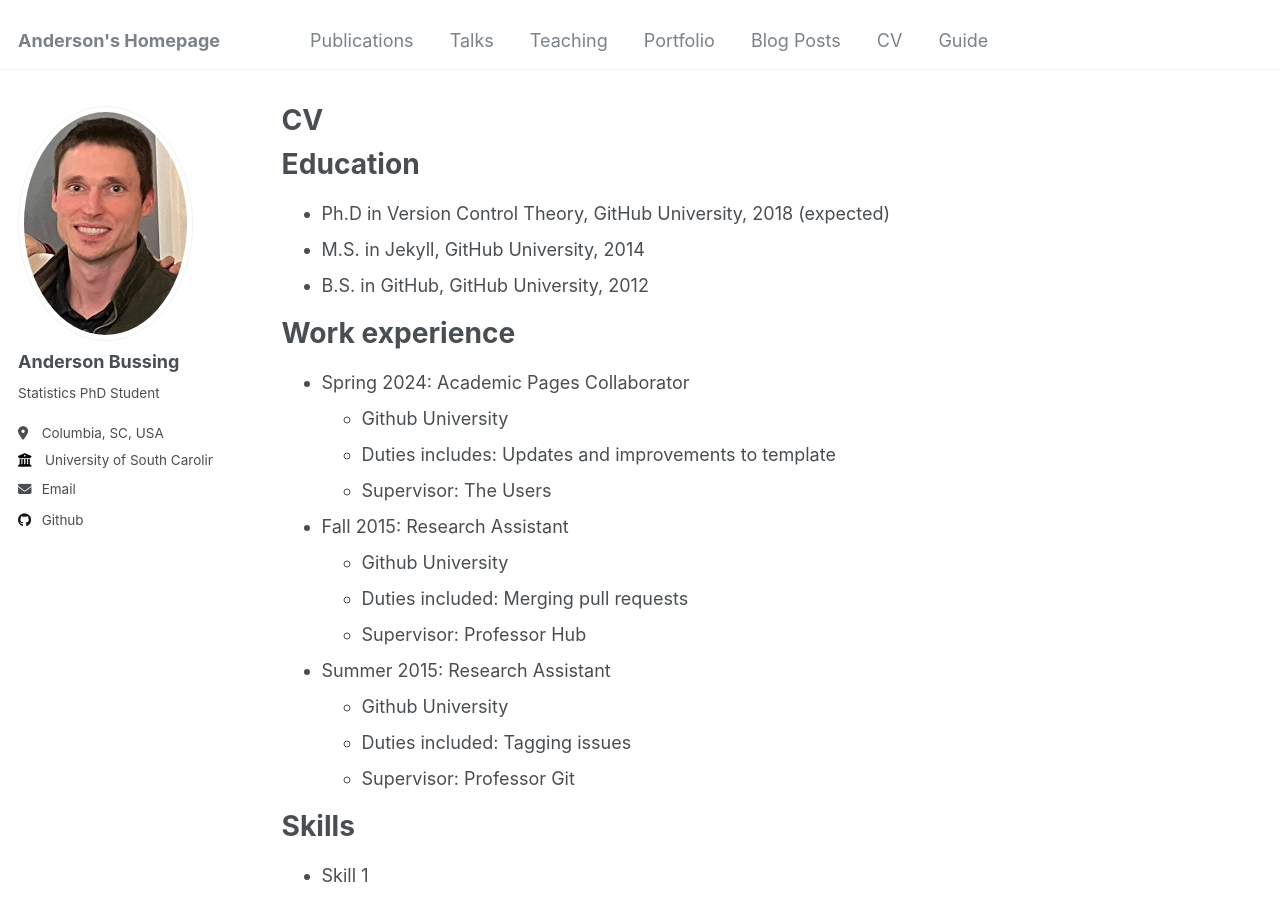
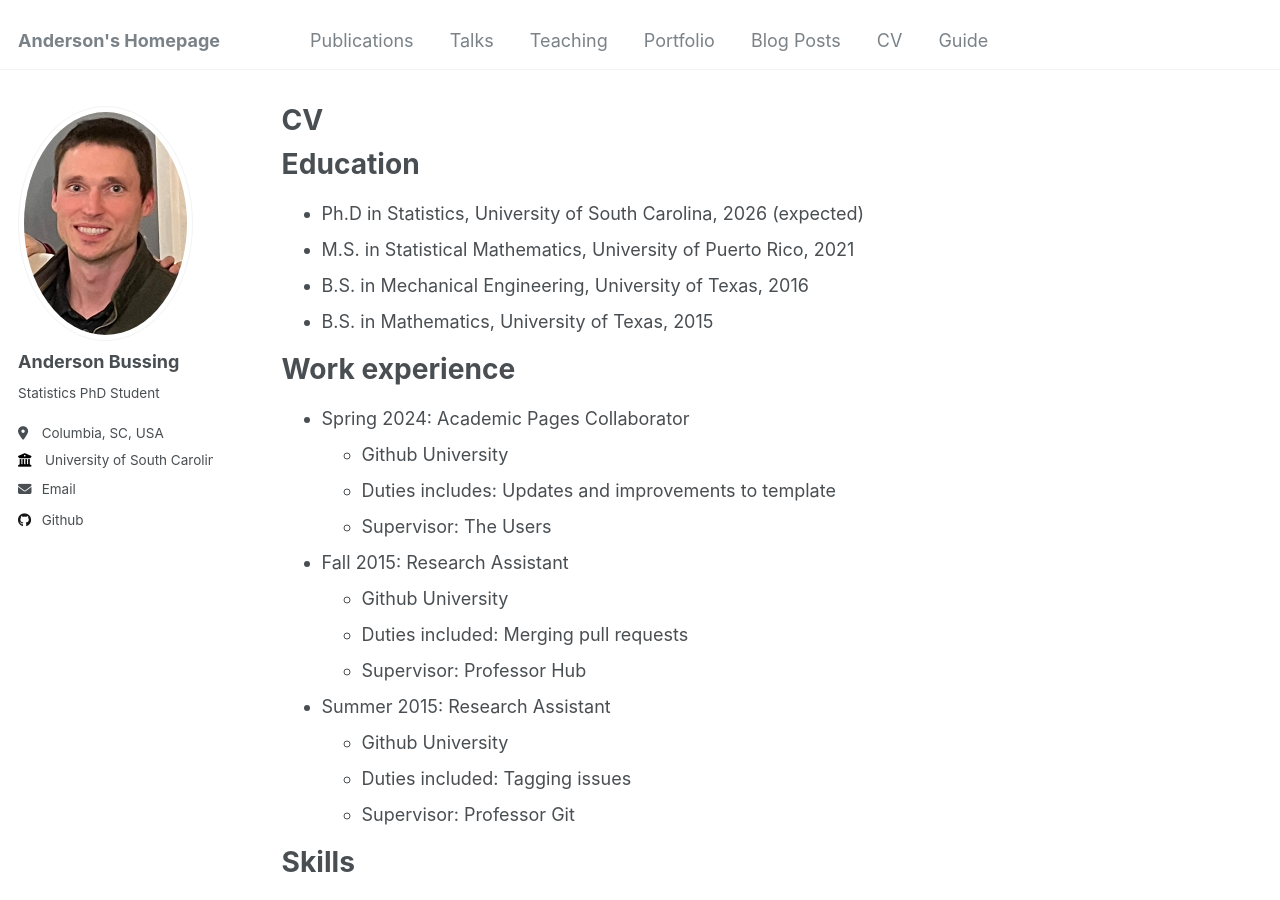
Before and after one commit to abussing/abussing.github.io, a Jekyll site: the page built from _pages/cv.md, in a window 1280 px wide and 900 px high. Built offline with Jekyll 4.4.1, drawn with Linux system fonts in a browser that asks for light colours.

Commit message:
Update cv.md

```diff
--- a/_pages/cv.md
+++ b/_pages/cv.md
@@ -11,9 +11,10 @@ redirect_from:
 
 Education
 ======
-* Ph.D in Version Control Theory, GitHub University, 2018 (expected)
-* M.S. in Jekyll, GitHub University, 2014
-* B.S. in GitHub, GitHub University, 2012
+* Ph.D in Statistics, University of South Carolina, 2026 (expected)
+* M.S. in Statistical Mathematics, University of Puerto Rico, 2021
+* B.S. in Mechanical Engineering, University of Texas, 2016
+* B.S. in Mathematics, University of Texas, 2015
 
 Work experience
 ======
```
